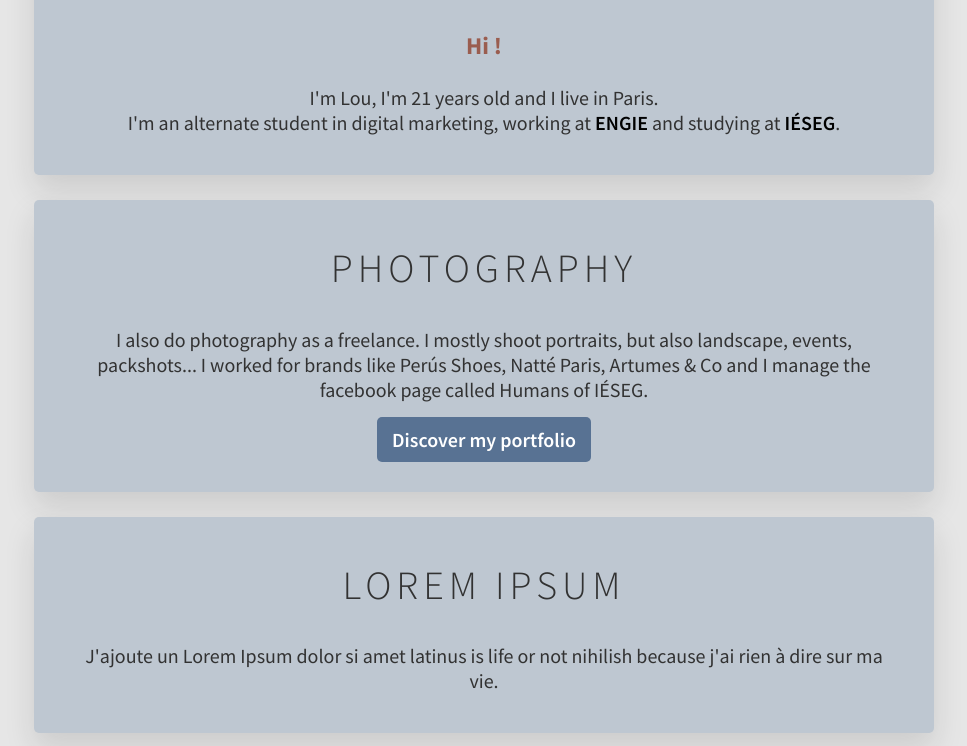
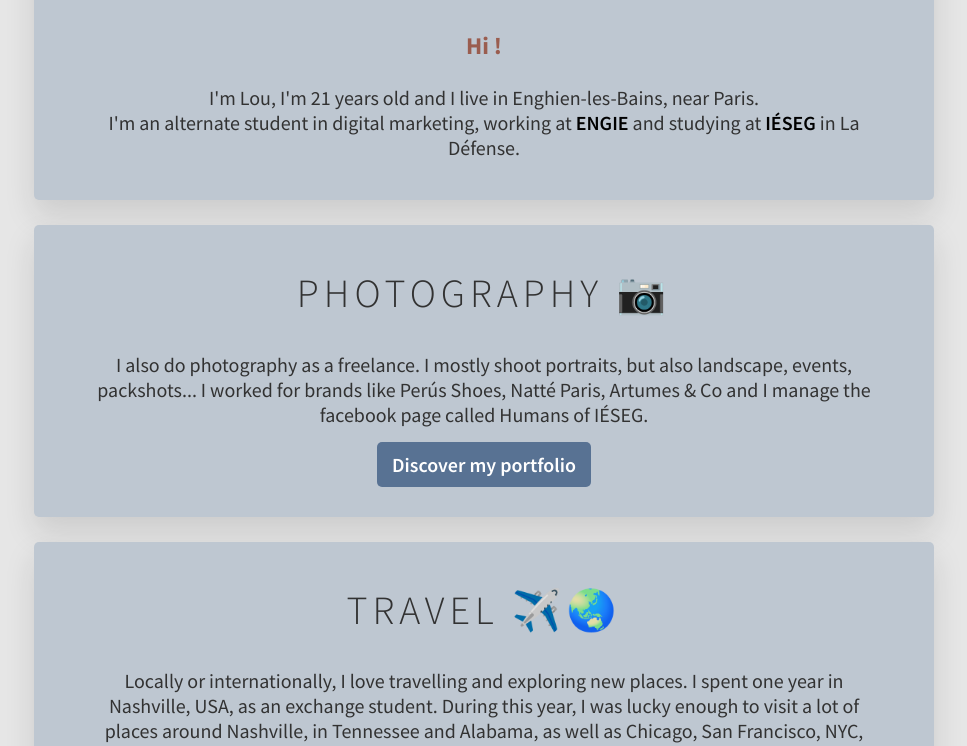
Before and after one commit to Louisethb/Le-Wagon---my-profile, a plain HTML site: page index.html in a window 1280 px wide. Shown: the part 583-1329 px from the top of the page, without its empty margins (156-1123 px from the left). Drawn offline with Linux system fonts and the light colour scheme.

Commit message:
Last paragraph

```diff
--- a/index.html
+++ b/index.html
@@ -28,15 +28,15 @@
 			<h3>Hi !</h3>
 
 			<p>
-			I'm Lou, I'm 21 years old and I live in Paris.
+			I'm Lou, I'm 21 years old and I live in Enghien-les-Bains, near Paris.
 			<br>
-			I'm an alternate student in digital marketing, working at <a href="https://pro.engie.fr" target="_blank">ENGIE</a> and studying at <a href="https://www.ieseg.fr/en/" target="_blank">IÉSEG</a>.
+			I'm an alternate student in digital marketing, working at <a href="https://pro.engie.fr" target="_blank">ENGIE</a> and studying at <a href="https://www.ieseg.fr/en/" target="_blank">IÉSEG</a> in La Défense.
 			<br>
 			</p>
 		</div>
 
 		<div class="card">
-			<h2> PHOTOGRAPHY </h2>
+			<h2> PHOTOGRAPHY 📷</h2>
 			<p>
 				I also do photography as a freelance. I mostly shoot portraits, but also landscape, events, packshots... I worked for brands like Perús Shoes, Natté Paris, Artumes & Co and I manage the facebook page called Humans of IÉSEG.
 				<br>
@@ -46,9 +46,11 @@
 		</div>
 
 		<div class="card">
-			<h2>LOREM IPSUM</h2>
+			<h2>TRAVEL ✈️🌏</h2>
 			<p>
-			J'ajoute un Lorem Ipsum dolor si amet latinus is life or not nihilish because j'ai rien à dire sur ma vie.
+			Locally or internationally, I love travelling and exploring new places.
+			I spent one year in Nashville, USA, as an exchange student.
+			During this year, I was lucky enough to visit a lot of places around Nashville, in Tennessee and Alabama, as well as Chicago, San Francisco, NYC, Miami, and even the Vancouver area and Montreal. I also went to Asia (Japan, Vietnam), Africa (Tanzania) and in several European countries (England, Italy, Spain, Greece...).
 			</p>
 		</div>
 
```
